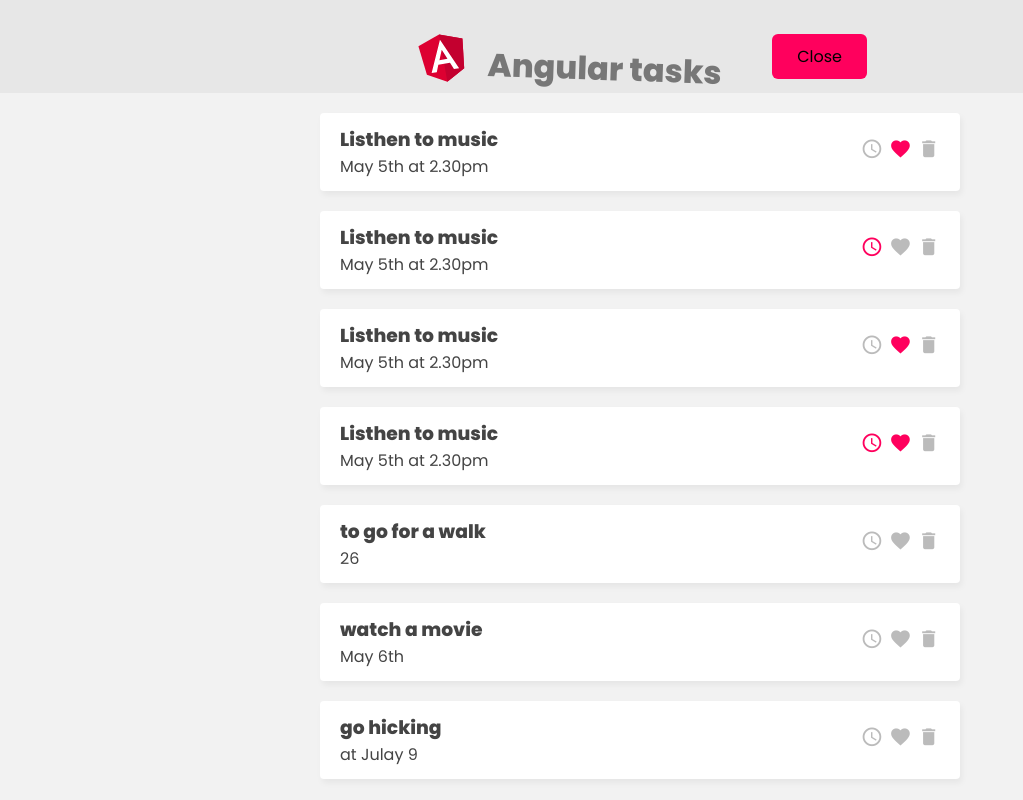
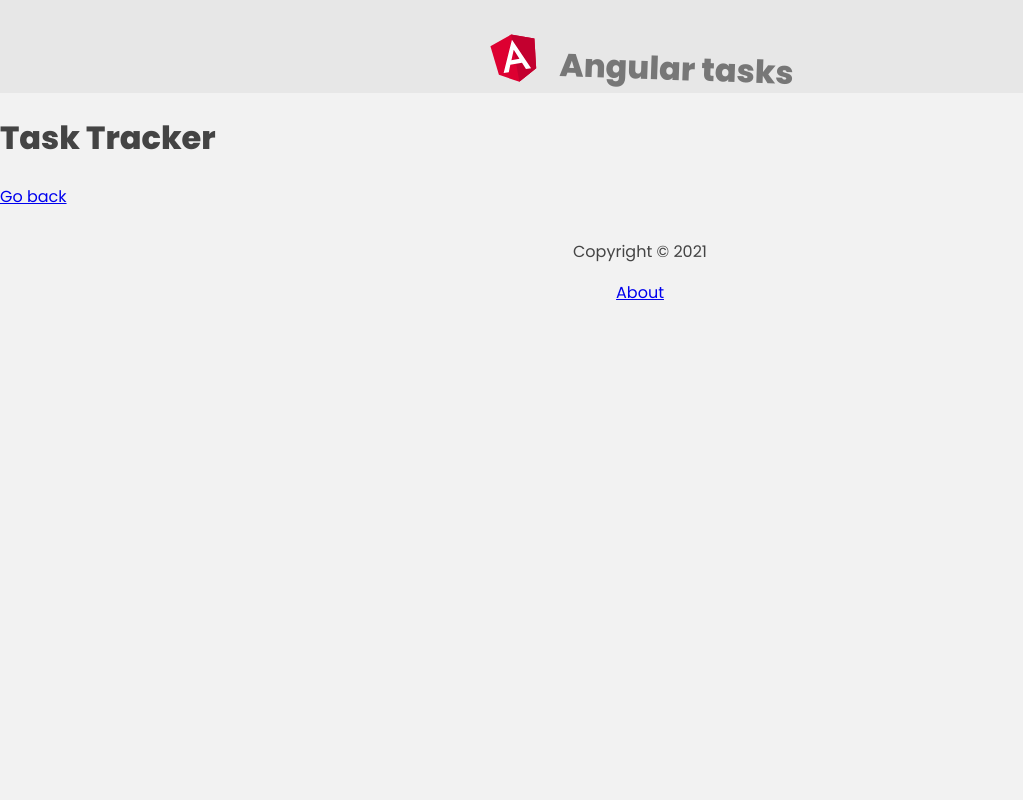
Before and after one commit to piratlena/angular-to-do, an Angular app: page /about in a window 1280 px wide. Before the commit this address led to /. Shown: the whole page, without its empty margins (0-1023 px from the left). Built offline with nearby package versions, Linux system fonts and the light colour scheme; data requests are answered from the project's data file.

Commit message:
add routes

```diff
--- a/db.json
+++ b/db.json
@@ -48,6 +48,13 @@
       "reminder": false,
       "isFavorite": false,
       "day": "at Julay 9"
+    },
+    {
+      "taskTitle": "bike",
+      "reminder": false,
+      "isFavorite": false,
+      "day": "at June 27-th",
+      "id": 8
     }
   ]
 }
--- a/src/app/app.component.html
+++ b/src/app/app.component.html
@@ -1,4 +1,4 @@
 <app-header></app-header>
 
-<app-task-list></app-task-list>
 <router-outlet></router-outlet>
+<app-footer></app-footer>
--- a/src/app/app.module.ts
+++ b/src/app/app.module.ts
@@ -2,6 +2,7 @@
 import { BrowserModule } from '@angular/platform-browser';
 import { FormsModule } from '@angular/forms';
 import { HttpClientModule } from '@angular/common/http';
+import { RouterModule, Routes } from '@angular/router';
 
 import { AppRoutingModule } from './app-routing.module';
 import { AppComponent } from './app.component';
@@ -11,6 +12,13 @@
 import { ButtonComponent } from './components/button/button.component';
 import { TaskListComponent } from './components/task-list/task-list.component';
 import { AddTaskComponent } from './components/add-task/add-task.component';
+import { AboutComponent } from './components/about/about.component';
+import { FooterComponent } from './components/footer/footer.component';
+
+const appRoutes: Routes = [
+  { path: '', component: TaskListComponent },
+  { path: 'about', component: AboutComponent },
+];
 
 @NgModule({
   declarations: [
@@ -21,8 +29,16 @@
     ButtonComponent,
     TaskListComponent,
     AddTaskComponent,
+    AboutComponent,
+    FooterComponent,
   ],
-  imports: [BrowserModule, AppRoutingModule, FormsModule, HttpClientModule],
+  imports: [
+    BrowserModule,
+    AppRoutingModule,
+    FormsModule,
+    HttpClientModule,
+    RouterModule.forRoot(appRoutes, { enableTracing: true }),
+  ],
   providers: [],
   bootstrap: [AppComponent],
 })
--- /dev/null
+++ b/src/app/components/about/about.component.html
@@ -0,0 +1,4 @@
+<div>
+  <h1>Task Tracker</h1>
+  <a routerLink="/">Go back</a>
+</div>
--- /dev/null
+++ b/src/app/components/footer/footer.component.css
@@ -0,0 +1,4 @@
+footer {
+  margin-top: 30px;
+  text-align: center;
+}
--- /dev/null
+++ b/src/app/components/footer/footer.component.html
@@ -0,0 +1,4 @@
+<footer>
+  <p>Copyright &copy; 2021</p>
+  <a routerLink="/about">About</a>
+</footer>
--- a/src/app/components/header/header.component.html
+++ b/src/app/components/header/header.component.html
@@ -2,6 +2,7 @@
   <img src="../../../assets/angular-logo.svg" alt="" />
   <h1>Angular tasks</h1>
   <app-button
+    *ngIf="hasRoute('/')"
     class="btn-show"
     text="{{ showAddTask ? 'Close' : 'Add Task' }}"
     (btnClick)="toggleAddTask()"
--- a/src/app/components/header/header.component.ts
+++ b/src/app/components/header/header.component.ts
@@ -1,6 +1,7 @@
 import { Component, OnInit } from '@angular/core';
 import { UiService } from 'src/app/services/ui.service';
 import { Subscription } from 'rxjs';
+import { Router } from '@angular/router';
 
 @Component({
   selector: 'app-header',
@@ -12,7 +13,7 @@
   showAddTask: boolean = true;
   subscription: Subscription;
 
-  constructor(private uiService: UiService) {
+  constructor(private uiService: UiService, private router: Router) {
     this.subscription = this.uiService
       .onToggle()
       .subscribe((value) => (this.showAddTask = value));
@@ -23,4 +24,8 @@
   toggleAddTask() {
     this.uiService.toggleAddTask();
   }
+
+  hasRoute(route: string) {
+    return this.router.url === route;
+  }
 }
```
Also changed, not shown: src/app/components/about/about.component.ts (added, +10 -0 lines), src/app/components/footer/footer.component.ts (added, +10 -0 lines), src/app/components/about/about.component.css (added), 2 other files (tests, documents, lock files or other folders).
